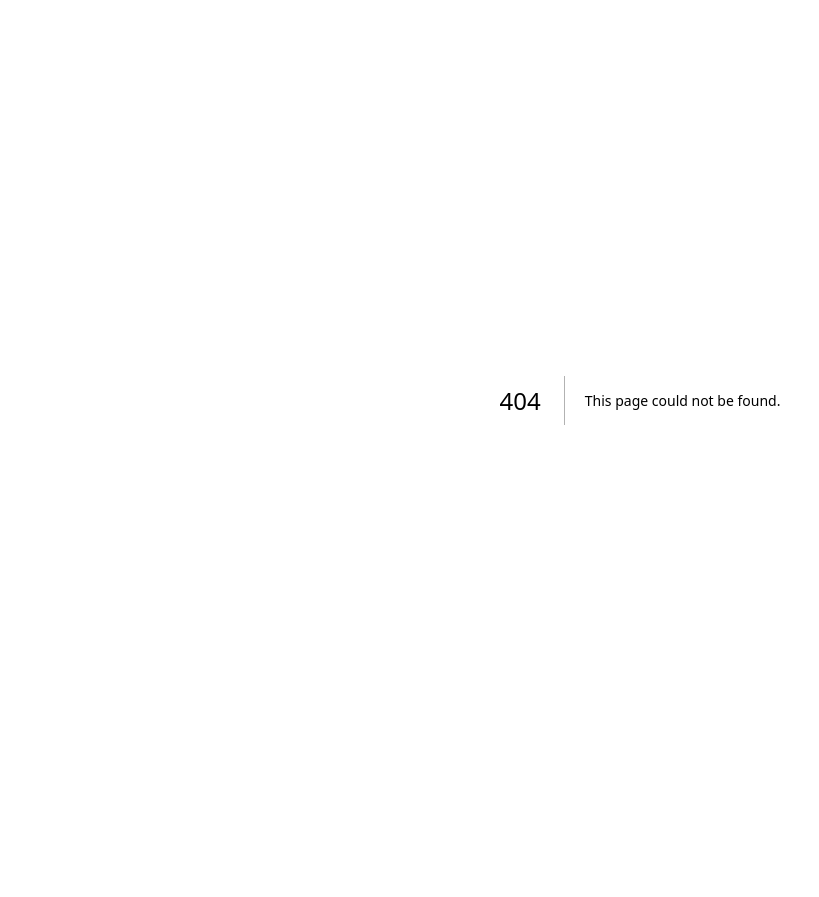
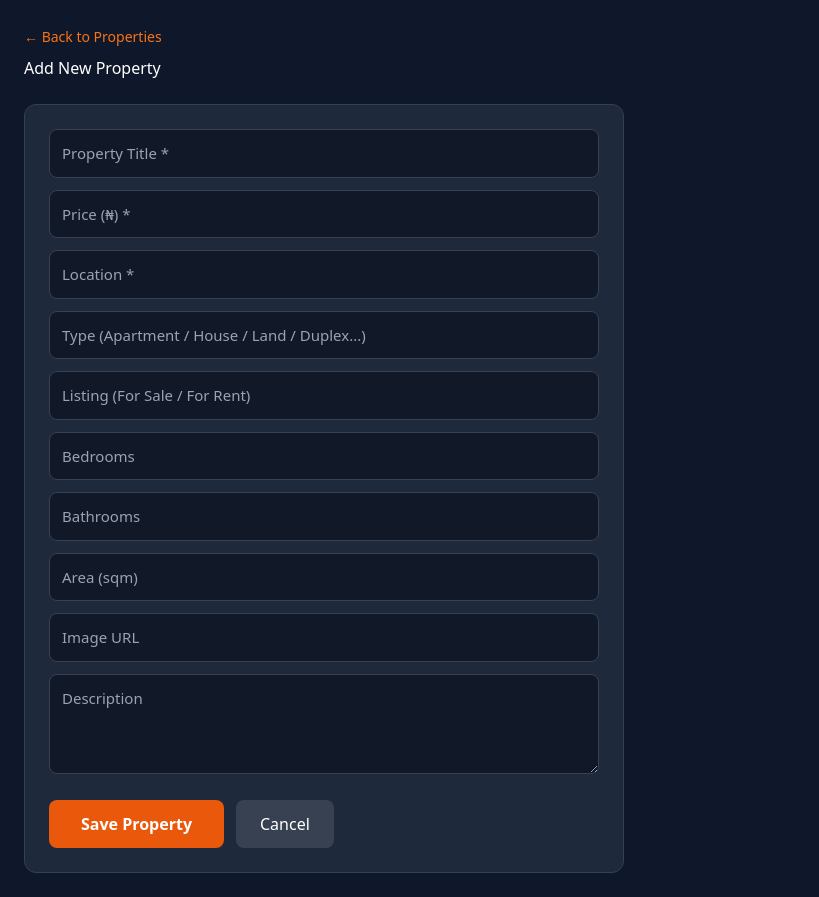
Before and after one commit to purecomic/CHUKWUJEKWU-Real-estate-Nigeria-development-company-, a Next.js app: page /admin/properties/new in a window 1280 px wide. Before the commit this address had no page. Shown: the whole page, without its empty margins (0-819 px from the left). Before the commit the page ends 800 px from the top, so only its background shows below. Built offline with nearby package versions, Linux system fonts and the light colour scheme; no server answers.

Commit message:
Add properties/new and agents/new pages

```diff
--- /dev/null
+++ b/app/admin/agents/new/page.tsx
@@ -0,0 +1,44 @@
+"use client";
+import { useState } from "react";
+import { createClient } from "@supabase/supabase-js";
+import { useRouter } from "next/navigation";
+
+export default function NewAgent() {
+  const supabase = createClient(process.env.NEXT_PUBLIC_SUPABASE_URL!, process.env.NEXT_PUBLIC_SUPABASE_ANON_KEY!);
+  const router = useRouter();
+  const [form, setForm] = useState({name:"",email:"",phone:"",specialty:"",image_url:""});
+  const [msg, setMsg] = useState("");
+  const [loading, setLoading] = useState(false);
+
+  const save = async () => {
+    if(!form.name||!form.email){ setMsg("Name and email are required"); return; }
+    setLoading(true);
+    const { error } = await supabase.from("agents").insert([form]);
+    setLoading(false);
+    if(error){ setMsg("Error: "+error.message); return; }
+    router.push("/admin/agents");
+  };
+
+  const inp = {background:"#111827",color:"white",border:"1px solid #374151",borderRadius:"8px",padding:"12px",width:"100%",boxSizing:"border-box" as any,marginBottom:"12px",fontSize:"15px"};
+
+  return (
+    <div style={{padding:"24px",background:"#0f172a",minHeight:"100vh",color:"white",fontFamily:"system-ui,sans-serif"}}>
+      <a href="/admin/agents" style={{color:"#f97316",textDecoration:"none",fontSize:"14px"}}>← Back to Agents</a>
+      <h1 style={{color:"white",margin:"8px 0 24px"}}>Add New Agent</h1>
+      {msg && <p style={{color:"#ef4444",marginBottom:"16px"}}>{msg}</p>}
+      <div style={{background:"#1e293b",borderRadius:"12px",padding:"24px",border:"1px solid #334155",maxWidth:"600px"}}>
+        <input style={inp} placeholder="Full Name *" value={form.name} onChange={e=>setForm({...form,name:e.target.value})} />
+        <input style={inp} placeholder="Email *" value={form.email} onChange={e=>setForm({...form,email:e.target.value})} />
+        <input style={inp} placeholder="Phone" value={form.phone} onChange={e=>setForm({...form,phone:e.target.value})} />
+        <input style={inp} placeholder="Specialty (e.g. Residential, Commercial...)" value={form.specialty} onChange={e=>setForm({...form,specialty:e.target.value})} />
+        <input style={inp} placeholder="Photo URL" value={form.image_url} onChange={e=>setForm({...form,image_url:e.target.value})} />
+        <div style={{display:"flex",gap:"12px",marginTop:"8px"}}>
+          <button onClick={save} disabled={loading} style={{background:"#ea580c",color:"white",border:"none",borderRadius:"8px",padding:"12px 32px",cursor:"pointer",fontWeight:"bold",fontSize:"16px"}}>
+            {loading ? "Saving..." : "Save Agent"}
+          </button>
+          <button onClick={()=>router.push("/admin/agents")} style={{background:"#374151",color:"white",border:"none",borderRadius:"8px",padding:"12px 24px",cursor:"pointer"}}>Cancel</button>
+        </div>
+      </div>
+    </div>
+  );
+}
--- /dev/null
+++ b/app/admin/properties/new/page.tsx
@@ -0,0 +1,55 @@
+"use client";
+import { useState } from "react";
+import { createClient } from "@supabase/supabase-js";
+import { useRouter } from "next/navigation";
+
+export default function NewProperty() {
+  const supabase = createClient(process.env.NEXT_PUBLIC_SUPABASE_URL!, process.env.NEXT_PUBLIC_SUPABASE_ANON_KEY!);
+  const router = useRouter();
+  const [form, setForm] = useState({title:"",price:"",location:"",property_type:"",listing_type:"",bedrooms:"",bathrooms:"",area:"",description:"",image_url:""});
+  const [msg, setMsg] = useState("");
+  const [loading, setLoading] = useState(false);
+
+  const save = async () => {
+    if(!form.title||!form.price||!form.location){ setMsg("Fill in title, price and location"); return; }
+    setLoading(true);
+    const { error } = await supabase.from("properties").insert([{
+      ...form,
+      price: Number(form.price),
+      bedrooms: Number(form.bedrooms)||0,
+      bathrooms: Number(form.bathrooms)||0,
+      area: Number(form.area)||0
+    }]);
+    setLoading(false);
+    if(error){ setMsg("Error: "+error.message); return; }
+    router.push("/admin/properties");
+  };
+
+  const inp = {background:"#111827",color:"white",border:"1px solid #374151",borderRadius:"8px",padding:"12px",width:"100%",boxSizing:"border-box" as any,marginBottom:"12px",fontSize:"15px"};
+
+  return (
+    <div style={{padding:"24px",background:"#0f172a",minHeight:"100vh",color:"white",fontFamily:"system-ui,sans-serif"}}>
+      <a href="/admin/properties" style={{color:"#f97316",textDecoration:"none",fontSize:"14px"}}>← Back to Properties</a>
+      <h1 style={{color:"white",margin:"8px 0 24px"}}>Add New Property</h1>
+      {msg && <p style={{color:"#ef4444",marginBottom:"16px"}}>{msg}</p>}
+      <div style={{background:"#1e293b",borderRadius:"12px",padding:"24px",border:"1px solid #334155",maxWidth:"600px"}}>
+        <input style={inp} placeholder="Property Title *" value={form.title} onChange={e=>setForm({...form,title:e.target.value})} />
+        <input style={inp} placeholder="Price (₦) *" value={form.price} onChange={e=>setForm({...form,price:e.target.value})} />
+        <input style={inp} placeholder="Location *" value={form.location} onChange={e=>setForm({...form,location:e.target.value})} />
+        <input style={inp} placeholder="Type (Apartment / House / Land / Duplex...)" value={form.property_type} onChange={e=>setForm({...form,property_type:e.target.value})} />
+        <input style={inp} placeholder="Listing (For Sale / For Rent)" value={form.listing_type} onChange={e=>setForm({...form,listing_type:e.target.value})} />
+        <input style={inp} placeholder="Bedrooms" value={form.bedrooms} onChange={e=>setForm({...form,bedrooms:e.target.value})} />
+        <input style={inp} placeholder="Bathrooms" value={form.bathrooms} onChange={e=>setForm({...form,bathrooms:e.target.value})} />
+        <input style={inp} placeholder="Area (sqm)" value={form.area} onChange={e=>setForm({...form,area:e.target.value})} />
+        <input style={inp} placeholder="Image URL" value={form.image_url} onChange={e=>setForm({...form,image_url:e.target.value})} />
+        <textarea style={{...inp,height:"100px"}} placeholder="Description" value={form.description} onChange={e=>setForm({...form,description:e.target.value})} />
+        <div style={{display:"flex",gap:"12px",marginTop:"8px"}}>
+          <button onClick={save} disabled={loading} style={{background:"#ea580c",color:"white",border:"none",borderRadius:"8px",padding:"12px 32px",cursor:"pointer",fontWeight:"bold",fontSize:"16px"}}>
+            {loading ? "Saving..." : "Save Property"}
+          </button>
+          <button onClick={()=>router.push("/admin/properties")} style={{background:"#374151",color:"white",border:"none",borderRadius:"8px",padding:"12px 24px",cursor:"pointer"}}>Cancel</button>
+        </div>
+      </div>
+    </div>
+  );
+}
```
